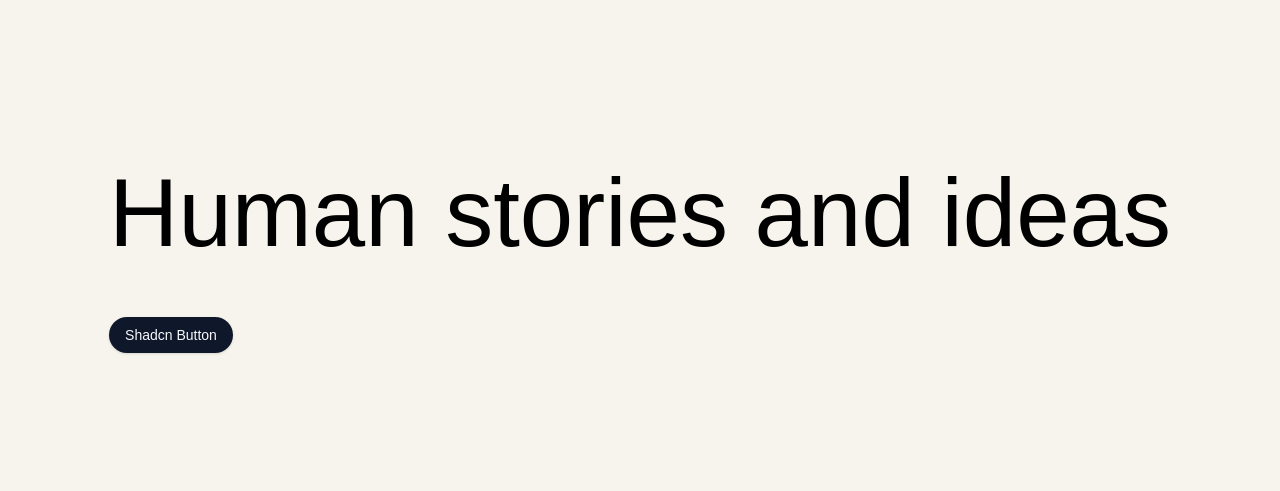
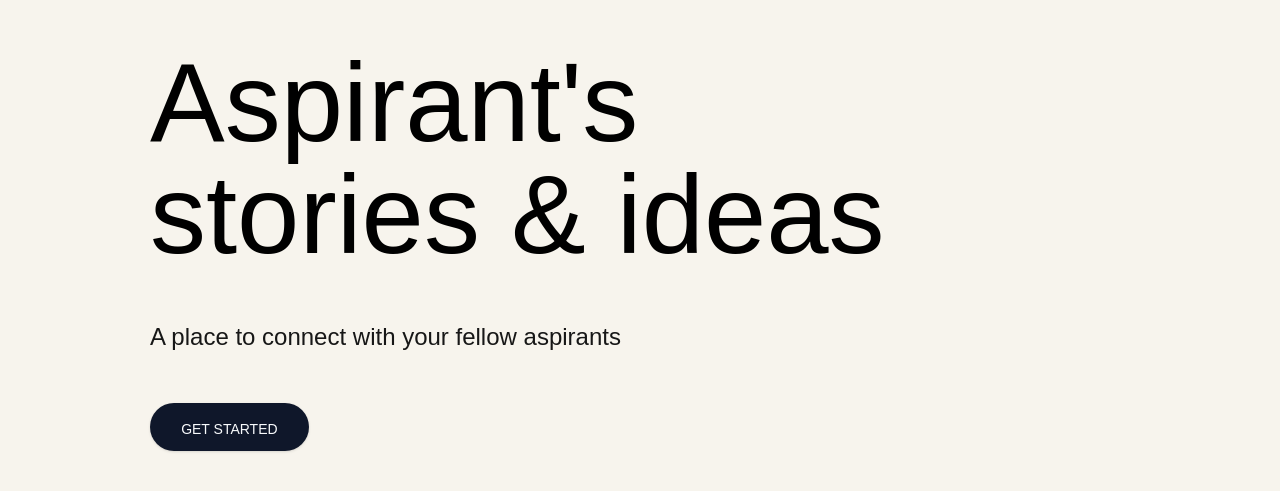
Before and after one commit to aayushpagare21-compcoder/aspirants, a Next.js app: page / in a window 1280 px wide. Shown: the part 153-644 px from the top of the page. Built offline with nearby package versions, Linux system fonts and the light colour scheme.

Commit message:
feat: create landing page.

```diff
--- a/src/app/(Landing)/page.tsx
+++ /dev/null
@@ -1,12 +0,0 @@
-import { Button } from "@/app/components/ui/button";
-
-export default function LandingPage() {
-  return (
-    <div className="grid grid-rows-[20px_1fr_20px] items-center justify-items-center min-h-screen p-8 pb-20 gap-16 sm:p-20 font-[family-name:var(--font-gtsuper-medium)] bg-[#F7F4ED]">
-      <main className="flex flex-col gap-8 row-start-2 items-center sm:items-start">
-        <h1 className="text-[6rem] text-black"> Human stories and ideas </h1>
-        <Button> Shadcn Button </Button>
-      </main>
-    </div>
-  );
-}
--- a/src/app/components/ui/button.tsx
+++ b/src/app/components/ui/button.tsx
@@ -21,7 +21,6 @@ const buttonVariants = cva(
         link: "text-primary underline-offset-4 hover:underline",
       },
       size: {
-        default: "h-9 px-4 py-2",
         sm: "h-8 rounded-md px-3 text-xs",
         lg: "h-10 rounded-md px-8",
         icon: "h-9 w-9",
--- a/src/app/(Landing)/layout.tsx
+++ b/src/app/layout.tsx
@@ -1,9 +1,9 @@
 import type { Metadata } from "next";
 import localFont from "next/font/local";
-import "../styles/globals.css";
+import "./styles/globals.css";
 
 const gtSuper = localFont({
-  src: "../public/fonts/GT-Super/GT-Super-Display-Medium-Trial.otf",
+  src: "./public/fonts/GT-Super/GT-Super-Display-Medium-Trial.otf",
   variable: "--font-gtsuper-medium",
   weight: "100 900",
 });
--- /dev/null
+++ b/src/app/page.tsx
@@ -0,0 +1,32 @@
+import { Button } from "@/app/components/ui/button";
+
+export default function LandingPage() {
+  return (
+    <div className="grid grid-rows-[20px_1fr_20px] min-h-screen p-8 pb-20 gap-16 sm:p-20 bg-[#F7F4ED]">
+      <main className="flex flex-col gap-8 row-start-2 sm">
+        <div className="h-[20%]"> </div>
+        <div className="flex mx-[70px] h-[90%]">
+          <div className="w-[90%] flex flex-col gap-12">
+            <div className="font-[family-name:var(--font-gtsuper-medium)]">
+              <h1 className="text-[7rem] text-black leading-none">
+                {`Aspirant's`}
+              </h1>
+              <h1 className="text-[7rem] text-black leading-none">
+                {`stories & ideas`}
+              </h1>
+            </div>
+            <h3 className="text-[1.5rem]">
+              A place to connect with your fellow aspirants
+            </h3>
+            <Button className="md:w-[18%] px-12 pt-4 pb-3 w-[100%]">
+              {" "}
+              GET STARTED{" "}
+            </Button>
+          </div>
+          <div className="w-[10%]"></div>
+        </div>
+        <div></div>
+      </main>
+    </div>
+  );
+}
```
Also changed, not shown: components.json (renamed from aspirants/components.json), 1 other file (tests, documents, lock files or other folders).
